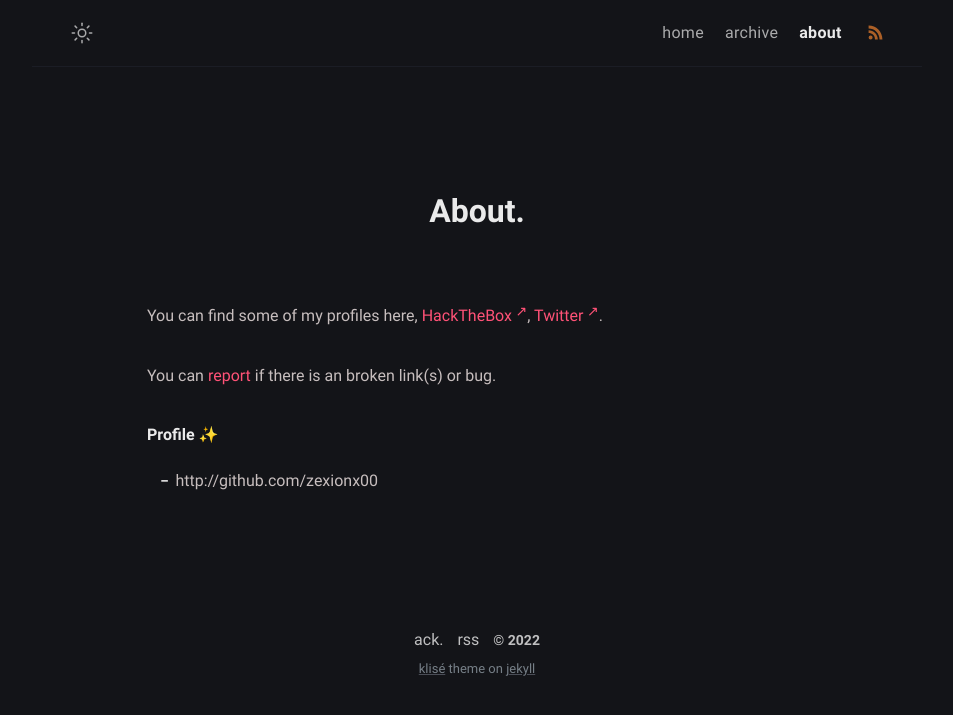
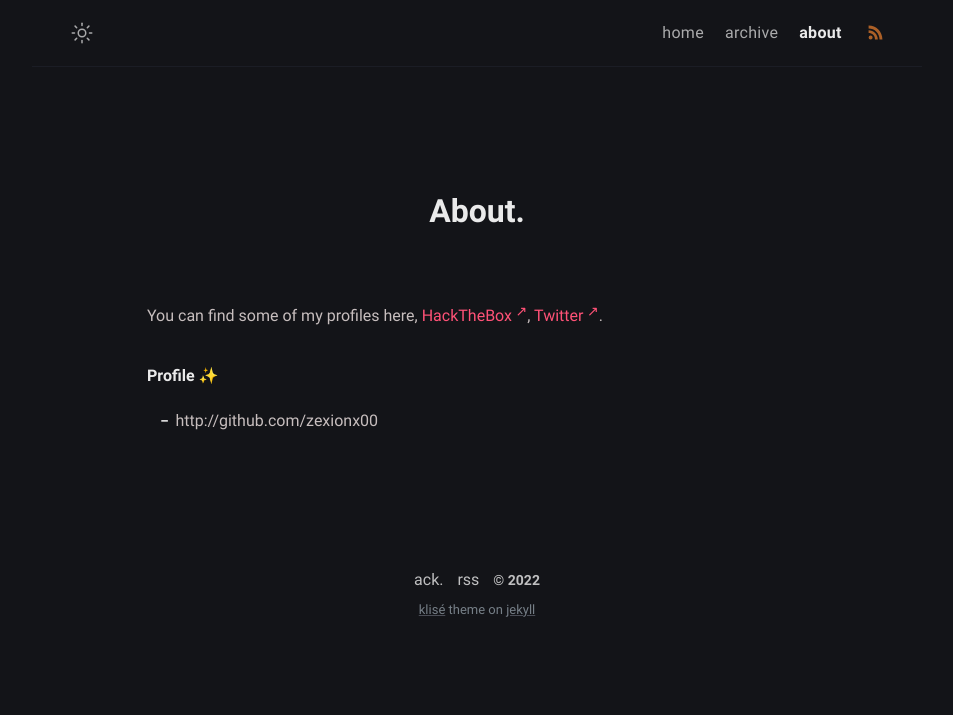
Before and after one commit to zexionx00/zexionx00.github.io, a Jekyll site: the page built from about.md, in a window 1280 px wide. Shown: the top 715 px of the page, without its empty margins (163-1116 px from the left). Built offline with Jekyll 4.4.1, drawn with Linux system fonts in a browser that asks for light colours.

Commit message:
Update about.md

```diff
--- a/about.md
+++ b/about.md
@@ -8,8 +8,6 @@ comments: false
 
 You can find some of my profiles here, <a href="https://www.hackthebox.com/home/users/profile/744271" target="_blank" rel="noopener">HackTheBox</a>, <a href="https://twitter.com/zexionx00" target="_blank" rel="noopener">Twitter</a>.
 
-You can [report](mailto:zexionx00@gmail.com) if there is an broken link(s) or bug.
-
 **Profile ✨**
 
 - http://github.com/{{ site.author.github }}
```
